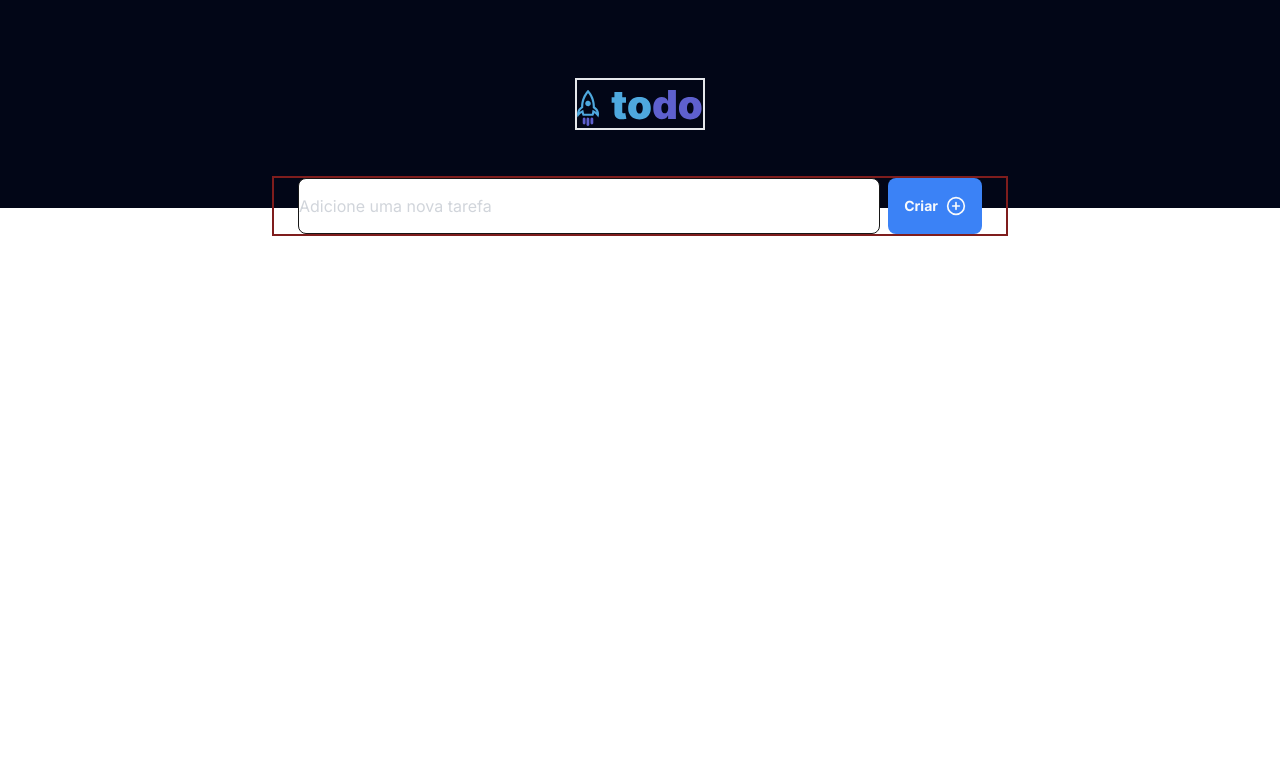
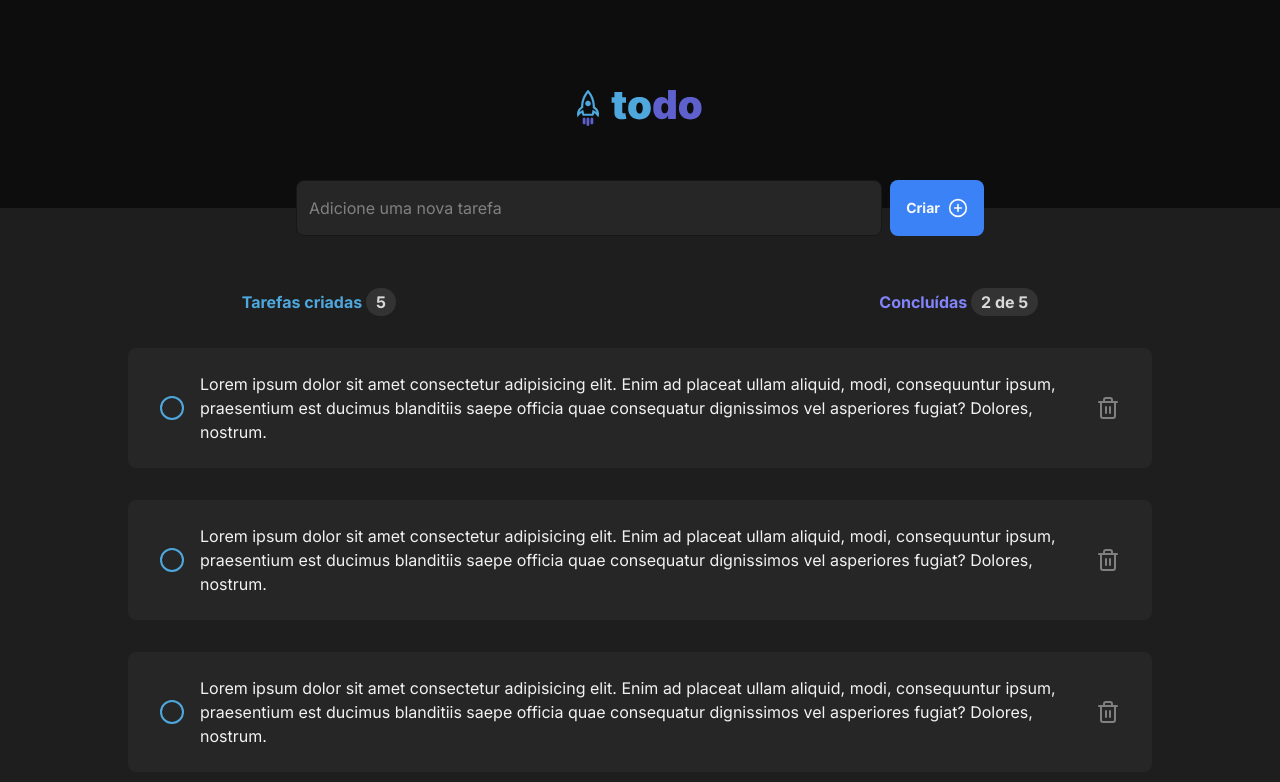
Before and after one commit to danilo-marra/todoapp, a React (Vite) app: page / in a window 1280 px wide. Shown: the top 782 px of the page. Built offline with nearby package versions, Linux system fonts and the light colour scheme.

Commit message:
Layout done

```diff
--- a/package.json
+++ b/package.json
@@ -15,6 +15,7 @@
     "react-dom": "^18.2.0"
   },
   "devDependencies": {
+    "@tailwindcss/forms": "^0.5.7",
     "@types/react": "^18.2.64",
     "@types/react-dom": "^18.2.21",
     "@typescript-eslint/eslint-plugin": "^7.1.1",
--- a/src/App.tsx
+++ b/src/App.tsx
@@ -1,31 +1,58 @@
 import './global.css'
 import './App.css'
 import { Header } from './components/Header'
+import { Trash2 } from 'lucide-react'
 
 
 export function App() {
   return (
     <div>
       <Header/>
-      {/* <section className="wrapperContent">
-        <div className="tasksCreated_comp">
-          <p>Tarefas criadas <span>5</span></p>
+      <section className="wrapperTasks mt-[7rem] lg:mt-20 flex justify-around items-center font-bold">
+        <div>
+          <p className='text-blueCustom'>Tarefas criadas <span className='text-gray200 bg-gray400 inline-block rounded-full px-2.5 py-0.5'>5</span></p>
         </div>
-        <div className="tasksDone_comp">
-          <p>Concluídas</p> <span>2 de 5</span>
+        <div>
+          <p className='text-purpleCustom'>Concluídas <span className='text-gray200 bg-gray400 inline-block rounded-full px-2.5 py-0.5'>2 de 5</span></p>
         </div>
-        <div className="content_comp">
-          <div className="contentText">
-            <span>check</span>
+      </section>
+      <section className='wrapperContentTasks mt-4'>
+
+        <div className="contentTask bg-gray500 mx-8 lg:mx-auto rounded-lg text-gray100 px-8 py-6 grid grid-flow-col gap-4 items-center mt-8 max-w-5xl ">
+            <input type="checkbox" className='rounded-full h-6 w-6 bg-gray500 border-blueCustom border-2 checked:text-purpledarkCustom focus:ring-0 focus:border-0 active:border-0 cursor-pointer items-start' />
+
             <p>
               Lorem ipsum dolor sit amet consectetur adipisicing elit. Enim ad placeat ullam aliquid, modi, consequuntur ipsum, praesentium est ducimus blanditiis saepe officia quae consequatur dignissimos vel asperiores fugiat? Dolores, nostrum.
             </p>
-            <button>
-              <span>trash_icon</span>
+
+            <button className='cursor-pointer text-gray300 hover:text-dangerCustom transition-colors' >
+              <Trash2/>
             </button>
-          </div>
         </div>
-      </section> */}
+        <div className="contentTask bg-gray500 mx-8 lg:mx-auto rounded-lg text-gray100 px-8 py-6 grid grid-flow-col gap-4 items-center mt-8 max-w-5xl ">
+            <input type="checkbox" className='rounded-full h-6 w-6 bg-gray500 border-blueCustom border-2 checked:text-purpledarkCustom focus:ring-0 focus:border-0 active:border-0 cursor-pointer items-start' />
+
+            <p>
+              Lorem ipsum dolor sit amet consectetur adipisicing elit. Enim ad placeat ullam aliquid, modi, consequuntur ipsum, praesentium est ducimus blanditiis saepe officia quae consequatur dignissimos vel asperiores fugiat? Dolores, nostrum.
+            </p>
+
+            <button className='cursor-pointer text-gray300 hover:text-dangerCustom transition-colors' >
+              <Trash2/>
+            </button>
+        </div>
+        <div className="contentTask bg-gray500 mx-8 lg:mx-auto rounded-lg text-gray100 px-8 py-6 grid grid-flow-col gap-4 items-center mt-8 max-w-5xl ">
+            <input type="checkbox" className='rounded-full h-6 w-6 bg-gray500 border-blueCustom border-2 checked:text-purpledarkCustom focus:ring-0 focus:border-0 active:border-0 cursor-pointer items-start' />
+
+            <p>
+              Lorem ipsum dolor sit amet consectetur adipisicing elit. Enim ad placeat ullam aliquid, modi, consequuntur ipsum, praesentium est ducimus blanditiis saepe officia quae consequatur dignissimos vel asperiores fugiat? Dolores, nostrum.
+            </p>
+
+            <button className='cursor-pointer text-gray300 hover:text-dangerCustom transition-colors' >
+              <Trash2/>
+            </button>
+        </div>
+
+      </section>
     </div>
   )
 }
--- a/src/components/Header.tsx
+++ b/src/components/Header.tsx
@@ -4,8 +4,8 @@ import { SearchBar } from './SearchBar';
 
 export function Header() {
   return (
-    <header className="flex flex-col justify-center bg-slate-950 h-52 relative">
-      <div className="self-center border-2">
+    <header className="flex flex-col justify-center bg-gray700 h-52 relative">
+      <div className="self-center">
         <img src={toDoLogo} alt="logo todo app" className='w-[18rem] lg:w-auto' />
       </div>
       <SearchBar/>
--- a/src/components/SearchBar.tsx
+++ b/src/components/SearchBar.tsx
@@ -3,16 +3,23 @@ import { PlusCircle } from 'lucide-react'
 
 export function SearchBar() {
   return (
-  <div className='border-2 border-red-900 px-6 w-full absolute -bottom-[82px] left-1/2 transform -translate-x-1/2 lg:w-[736px] lg:-bottom-7 lg:left-1/2 lg:transform lg:-translate-x-1/2'>
+  <div className='px-6 w-full absolute -bottom-[82px] left-1/2 transform -translate-x-1/2 lg:w-[736px] lg:-bottom-7 lg:left-1/2 lg:transform lg:-translate-x-1/2'>
     <form className='lg:flex'>
-      <div className='lg:flex-auto'>
-        <input className='rounded-lg placeholder:text-gray-300 w-full h-14 border border-neutral-900' type="text" placeholder='Adicione uma nova tarefa' />
-      </div>
+    <div className='lg:flex-auto'>
+  <input
+    className='rounded-lg pl-3 text-gray300 placeholder:text-gray300 w-full h-14 border border-neutral-900 bg-gray500
+               focus:border-purpledarkCustom  focus:ring-2 focus:ring-purpledarkCustom'
+    type="text"
+    placeholder='Adicione uma nova tarefa'
+  />
+</div>
       <div className='lg:ml-2'>
-        <button className='flex bg-blue-500 hover:bg-blue-400 transition-colors rounded-lg text-slate-50 min-h-10 mt-3 mx-auto w-1/2 lg:w-auto lg:mt-0 lg:h-14 items-center justify-center px-4 '>
-          <span className='font-bold text-lg sm:text-sm'>Criar</span>
-          <span className='ml-2'><PlusCircle size={20}/></span>
-        </button>
+        <div className='max-w-96 mx-auto'>
+          <button className='flex w-1/2 bg-blue-500 hover:bg-blue-400 transition-colors rounded-lg text-slate-50 min-h-10 mt-3 mx-auto lg:w-auto lg:mt-0 lg:h-14 items-center justify-center px-4 '>
+            <span className='font-bold text-lg lg:text-sm'>Criar</span>
+            <span className='ml-2'><PlusCircle size={20}/></span>
+          </button>
+        </div>
       </div>
     </form>
   </div>
--- a/src/global.css
+++ b/src/global.css
@@ -6,4 +6,27 @@
   font-family: 'Inter', 'sans-serif';
   font-weight: 400;
   font-size: 1rem;
+
+  --bg:#1E1E1E;
+
+  --gray-700: #0D0D0D;
+  --gray-600: #1A1A1A;
+  --gray-500: #262626;
+  --gray-400: #333333;
+  --gray-300: #808080;
+  --gray-200: #D9D9D9;
+  --gray-100: #F2F2F2;
+
+  --blue-dark: #1E6F9F;
+  --blue: #4EA8DE;
+  --purple-dark: #5E60CE;
+  --purple: #8284FA;
+
+  --danger: #E25858;
 }
+
+
+
+body {
+  background-color: var(--bg)
+}
--- a/tailwind.config.js
+++ b/tailwind.config.js
@@ -2,7 +2,22 @@
 export default {
   content: ['./index.html', './src/**/*.{js,ts,jsx,tsx}'],
   theme: {
-    extend: {},
+    extend: {
+      colors: {
+        gray700: '#0D0D0D',
+        gray600: '#1A1A1A',
+        gray500: '#262626',
+        gray400: '#333333',
+        gray300: '#808080',
+        gray200: '#D9D9D9',
+        gray100: '#F2F2F2',
+        bluedarkCustom: '#1E6F9F',
+        blueCustom: '#4EA8DE',
+        purpledarkCustom: '#5E60CE',
+        purpleCustom: '#8284FA',
+        dangerCustom: '#E25858',
+      },
+    },
   },
-  plugins: [],
+  plugins: [require('@tailwindcss/forms')],
 };
```
Also changed, not shown: 1 other file (tests, documents, lock files or other folders).
